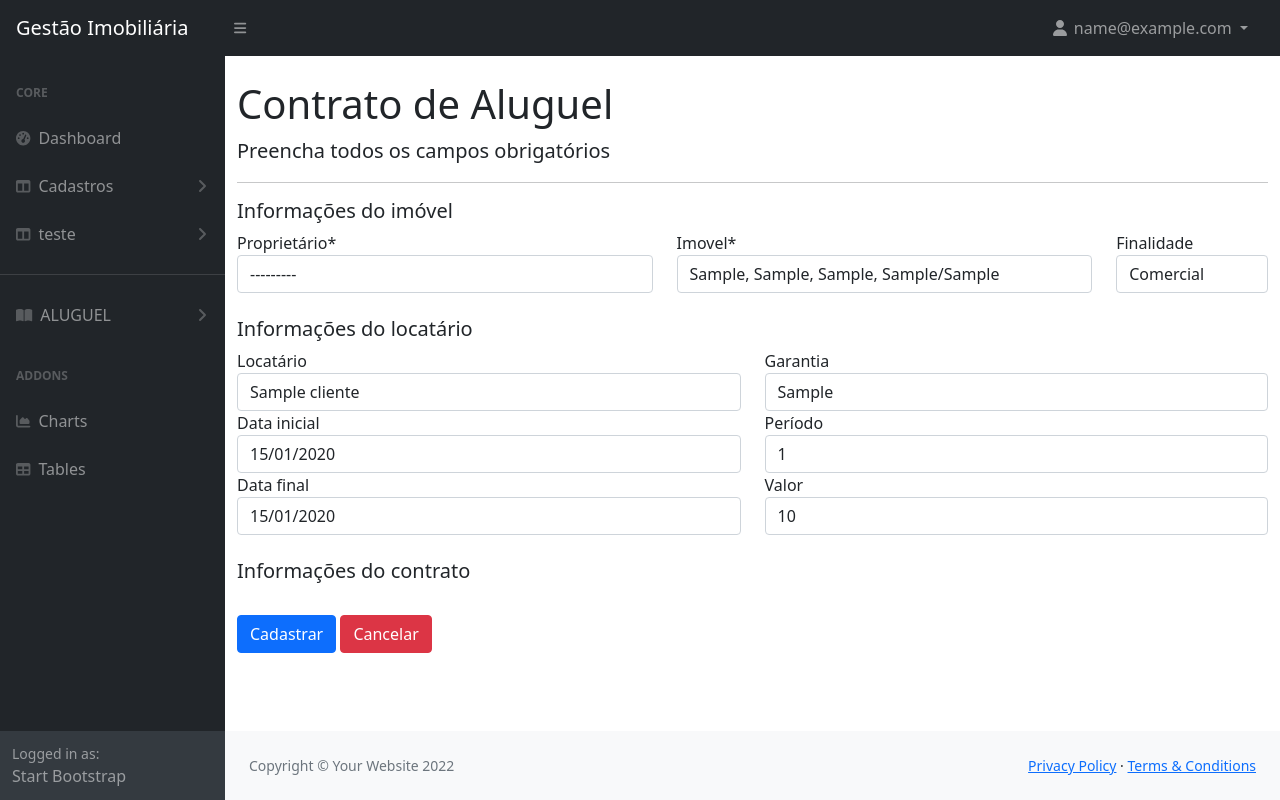
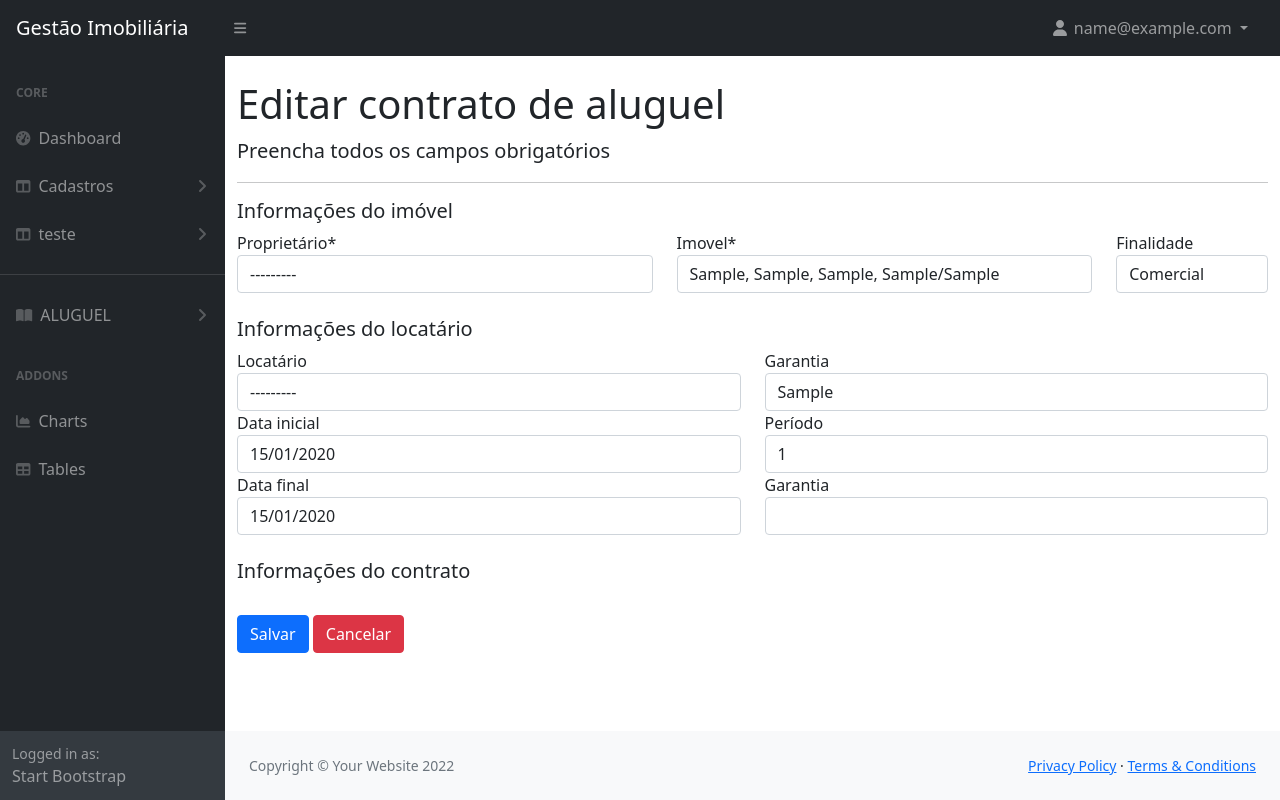
Before and after one commit to thiagoa-lima/Sistema_Imobiliario, a Django app: page /contratos-aluguel/editar/1 in a window 1280 px wide. Run offline with Django 4.2, Linux system fonts and the light colour scheme; a user stored in the database is signed in; tables that the repository leaves empty hold one stand-in row (values such as "Sample post"); some libraries are stand-ins or nearby versions.

Commit message:
DEV: Atualização Contrato de Aluguel

```diff
--- a/apps/contratos/forms.py
+++ b/apps/contratos/forms.py
@@ -1,12 +1,6 @@
 from django import forms
-from django_select2 import forms as s2forms
-
 from . import models
 
-# class ProprietarioWidget(s2forms.ModelSelect2MultipleWidget):
-#     search_fields = [
-#         "proprietario__icontains",
-#     ]
 
 class AdministracaoForm(forms.ModelForm):
     class Meta:
@@ -15,3 +9,13 @@ class AdministracaoForm(forms.ModelForm):
         widgets = {
             "proprietario": forms.Select(attrs={'class': 'select2 form-control', 'data-placeholder': 'Selecione um proprietário', 'style': 'width: 100%'})
         }
+
+class AlugueloForm(forms.ModelForm):
+    class Meta:
+        model = models.Aluguel
+        fields = '__all__'
+        widgets = {
+            "proprietario": forms.Select(attrs={'class': 'select2 form-control', 'data-placeholder': 'Selecione um proprietário', 'style': 'width: 100%'}),
+            "locatario": forms.Select(attrs={'class': 'select2 form-control', 'data-placeholder': 'Selecione um locatário', 'style': 'width: 100%'}),
+
+        }
--- a/apps/contratos/models.py
+++ b/apps/contratos/models.py
@@ -68,12 +68,12 @@ class Aluguel(models.Model):
     proprietario = models.ForeignKey(Clientes, on_delete=models.PROTECT, default=None, verbose_name='Proprietário', related_name='Clientes_proprietario +', limit_choices_to={'qualificacao':'Proprietário'})
     imovel = ChainedForeignKey(Imoveis, on_delete=models.PROTECT, default=None, chained_field="proprietario", chained_model_field="proprietario", show_all=False, auto_choose=True,sort=True)
     garantia = models.CharField('Garantia', max_length=50, blank=True, null=True)
-    locatario = models.ForeignKey(Clientes, on_delete=models.PROTECT, default=None, verbose_name='Locatário', related_name='locatario +', blank=True, null=True)
+    locatario = models.ForeignKey(Clientes, on_delete=models.PROTECT, default=None, verbose_name='Locatário', related_name='locatario +', blank=True, null=True, limit_choices_to={'qualificacao':'Locatário'})
     finalidade = models.CharField('Finalidade', max_length=50, choices=finalidade_choices, blank=True, null=True)
     data_inicial = models.DateField('Data inicial', blank=True, null=True)
     periodo_meses = models.IntegerField('Período', blank=True, null=True)
     data_final = models.DateField('Data final', blank=True, null=True)
-    valor_contrato = models.IntegerField('Valor', blank=True, null=True)
+    valor_contrato = models.CharField('Garantia', max_length=50, blank=True, null=True)
 
     class Meta():
         verbose_name = 'Contrato de Aluguel'
--- a/apps/contratos/views.py
+++ b/apps/contratos/views.py
@@ -33,13 +33,10 @@ class AdministracaoCreate(LoginRequiredMixin, CreateView):
 
 class AluguelCreate(LoginRequiredMixin, CreateView):
     login_url = reverse_lazy('login')
+    form_class = forms.AlugueloForm
     model = Aluguel
     template_name = 'contratos/aluguel/form.html'
     success_url = reverse_lazy('contrato-aluguel-listar')
-    fields = [
-        'proprietario', 'locatario', 'garantia', 'imovel', 'finalidade', 'data_inicial', 'data_final',
-        'periodo_meses', 'valor_contrato',
-    ]
 
 # ===================================================================================
 # ------ DELETE ---------------------------------------------------------------------
@@ -64,12 +61,19 @@ class AdministracaoDelete(LoginRequiredMixin, DeleteView):
 class AluguelUpdate(LoginRequiredMixin, UpdateView):
     login_url = reverse_lazy('login')
     model = Aluguel
+    form_class = forms.AlugueloForm
     template_name = 'contratos/aluguel/form.html'
     success_url = reverse_lazy('contrato-aluguel-listar')
-    fields = [
-        'proprietario', 'locatario', 'garantia', 'imovel', 'finalidade', 'data_inicial', 'data_final',
-        'periodo_meses', 'valor_contrato',
-    ]
+
+    # Atualizar os campos do formulário
+    def get_context_data(self, *args, **kwargs):
+        context = super().get_context_data(*args, **kwargs)
+
+        context['titulo'] = "Editar contrato de aluguel"
+        context['botao'] = "Salvar"
+
+        return context
+
 
 class AdministracaoUpdate(LoginRequiredMixin, UpdateView):
     login_url = reverse_lazy('login')
--- a/templates/contratos/aluguel/form.html
+++ b/templates/contratos/aluguel/form.html
@@ -7,7 +7,7 @@
 
 {% block titulo %}
 <title>
-    Contrato de Aluguel
+    {{ titulo }}
 </title>
 {% endblock %}
 
@@ -15,7 +15,7 @@
 {% block conteudo %}
 <div class="container">
     <h1 class="mt-4">
-        Contrato de Aluguel
+        {{ titulo }}
     </h1>
 
     <p class="lead">
@@ -27,7 +27,7 @@
     <form action="" method="post">
 
         {% csrf_token %}
-        {{ form.media.js }}
+
         <div class="row">
             <h5>Informações do imóvel</h5>
             <div class="form-group col-md-5 mb-0">
@@ -68,7 +68,7 @@
         </div>
 
         <button type="submit" class="btn btn-primary mt-4">
-            Cadastrar
+            {{ botao }}
         </button>
 
         <button type="reset" class="btn btn-danger mt-4">
@@ -78,3 +78,25 @@
     </form>
 </div>
 {% endblock %}
+{% block scripts %}
+    <script>
+        $(document).ready(function() {
+
+            // =============================================================
+            // ------ SELECT2 ----------------------------------------------
+            // =============================================================
+            $('.select2').select2({theme: 'bootstrap-5'});
+
+            // =============================================================
+            // ------ MÁSCARA DE ENTRADA DE DADOS --------------------------
+            // =============================================================
+
+            $('#id_data_inicial').mask('00/00/0000', {placeholder: "__/__/____"});
+            $('#id_data_final').mask('00/00/0000', {placeholder: "__/__/____"});
+            $('#id_valor_contrato').mask("000.000.000.000.000,00", {reverse: true});
+            // $('#id_taxa_admin_mensal').mask('##0,00%', {reverse: true});
+            // $('#id_taxa_admin_anual').mask('##0,00%', {reverse: true});
+
+        });
+    </script>
+{% endblock %}
```
